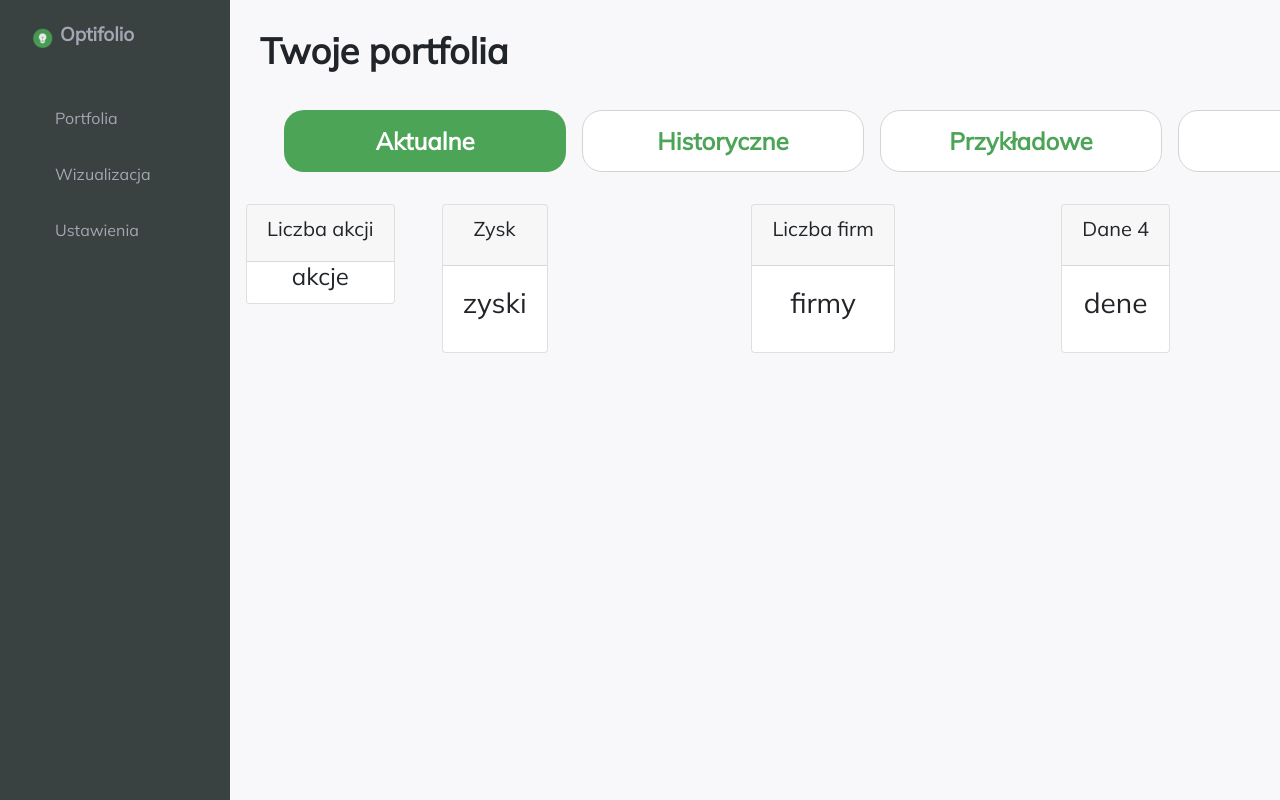
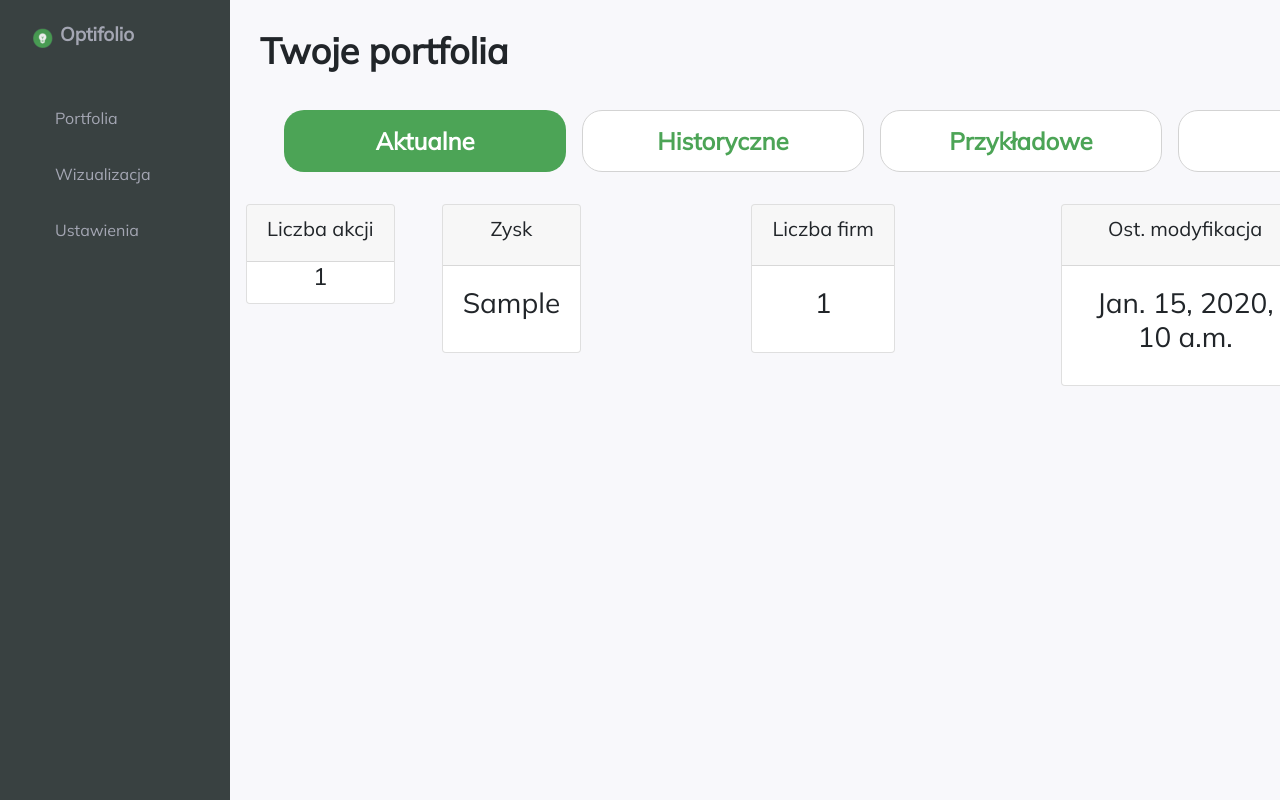
Before and after one commit to MaksymKokocinski/Optifolio-dev, a Django app: template optifolio/templates/optifolio/summary.html in a window 1280 px wide; the page is wider, and only the part inside the window is pictured. Run offline with Django 3.2, Linux system fonts and the light colour scheme; the template is opened without the code that fills it: most values are stand-ins (such as "Sample title", 1, 10 or a date in 2020); some libraries are stand-ins or nearby versions.

Commit message:
Created most of summary
Created every value needed to summary

```diff
--- a/optifolio/templates/optifolio/summary.html
+++ b/optifolio/templates/optifolio/summary.html
@@ -38,7 +38,7 @@
                         <h5 class="">Liczba akcji</h5>
                     </div>
                     <div class="">
-                        <h4 class="card-title">akcje<!--{{shares_num}}--></h3>
+                        <h4 class="card-title">{{shares_num}}</h3>
                     </div>
                 </div>
             </div>
@@ -50,7 +50,7 @@
                         <h5 class="card-title">Zysk</h5>
                     </div>
                     <div class="card-body">
-                        <h3 class="card-title">zyski<!--{{profit_earned}}--></h3>
+                        <h3 class="card-title">{{profit_earned}}</h3>
                     </div>
                 </div>
             </div>
@@ -62,7 +62,7 @@
                         <h5 class="card-title">Liczba firm</h5>
                     </div>
                     <div class="card-body">
-                        <h3 class="card-title">firmy<!--{{comp_number}}--></h3>
+                        <h3 class="card-title">{{comp_number}}</h3>
                     </div>
                 </div>
             </div>
@@ -71,10 +71,10 @@
             <div class="col-md float-left">
                 <div class="card text-center text-black float-left mb-3" id="smth-4">
                     <div class="card-header">
-                        <h5 class="card-title">Dane 4</h5>
+                        <h5 class="card-title">Ost. modyfikacja</h5>
                     </div>
                     <div class="card-body">
-                        <h3 class="card-title">dene<!--{{smth_4}}--></h3>
+                        <h3 class="card-title">{{mod_date}}</h3>
                     </div>
                 </div>
             </div>
```
Also changed, not shown: optifolio/models.py (+0 -8 lines), optifolio/templates/optifolio/visualisationpage.html (+10 -8 lines), optifolio/views.py (+17 -3 lines), optifolio/migrations/0003_delete_summary.py (added).
